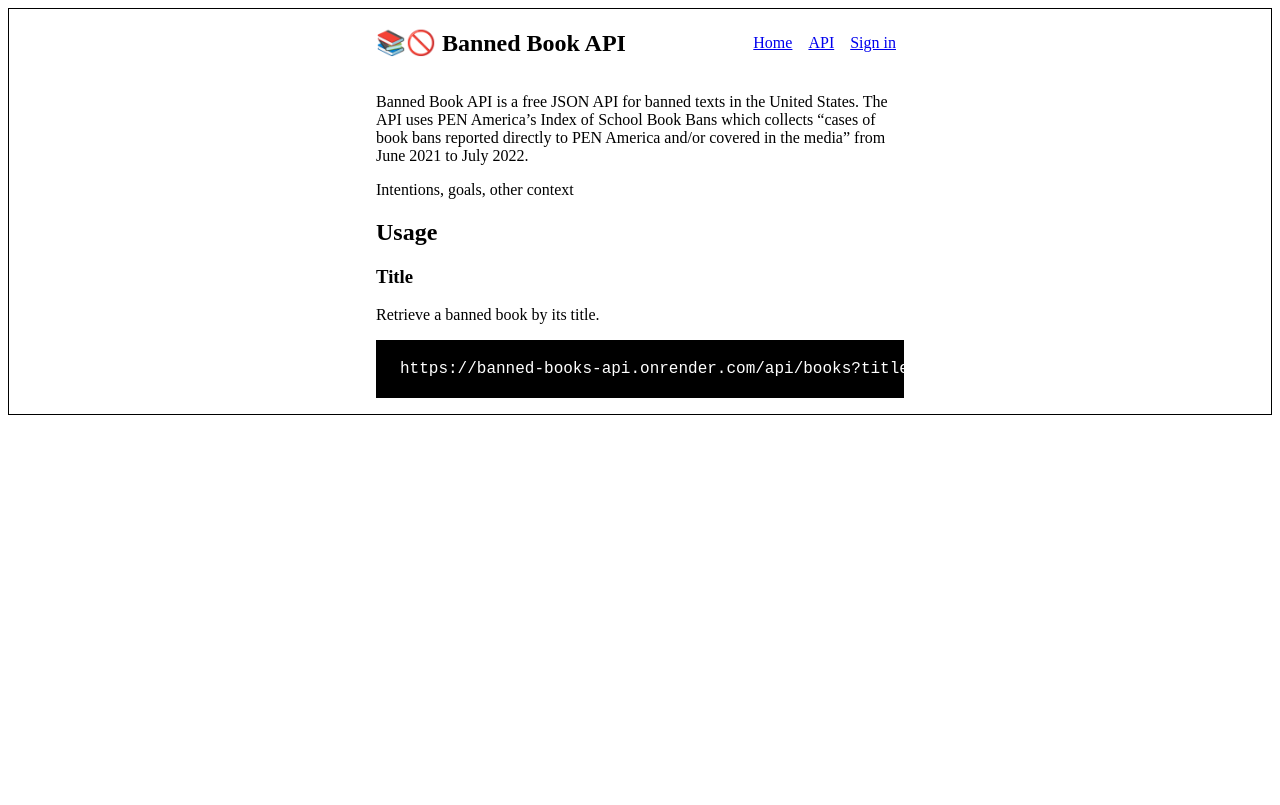
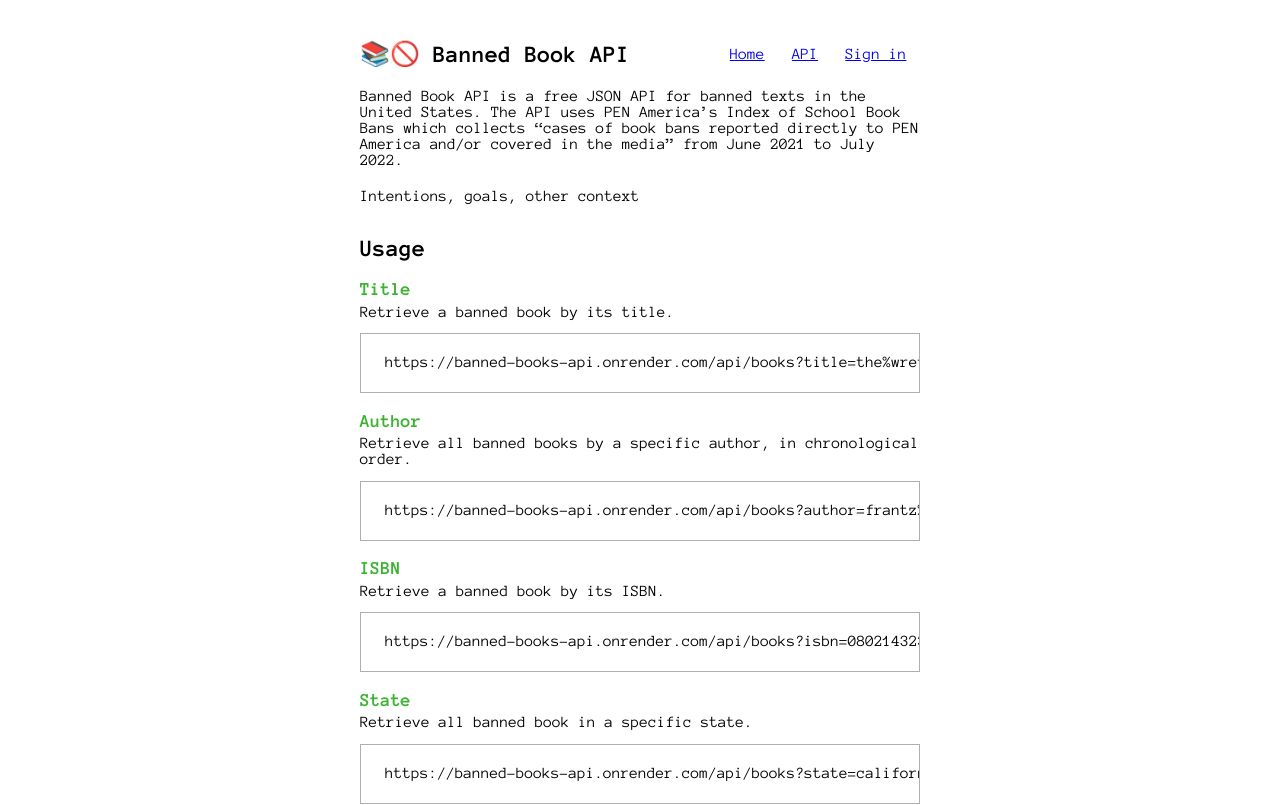
Before and after one commit to tespin/banned-prison-book-api, a React (Create React App) app: page / in a window 1280 px wide. Shown: the top 805 px of the page. Built offline with nearby package versions, Linux system fonts and the light colour scheme.

Commit message:
added text styling and between main elements

```diff
--- a/public/index.html
+++ b/public/index.html
@@ -24,6 +24,7 @@
       work correctly both with client-side routing and a non-root public URL.
       Learn how to configure a non-root public URL by running `npm run build`.
     -->
+    <link rel="stylesheet" href="https://fonts.googleapis.com/css2?family=Anonymous+Pro:wght@200..800&display=swap">
     <title>React App</title>
   </head>
   <body>
--- a/src/Header/Navigation.module.css
+++ b/src/Header/Navigation.module.css
@@ -12,6 +12,10 @@
     padding: 0;
 }
 
+.nav h1, .nav ul {
+    margin: 2rem 0 1.25rem 0;
+}
+
 .nav li {
-    margin: 0 0.5rem;
+    margin: 0 0.85rem;
 }
--- a/src/Home/Home.js
+++ b/src/Home/Home.js
@@ -2,19 +2,18 @@ import React from 'react';
 import MainHeader from '../Header/MainHeader';
 import Card from '../UI/Card';
 import classes from './Home.module.css';
-import Snippet from '../Usage/Snippet';
+import Usage from '../Usage/Usage';
 
 const Home = (props) => {
     return (
         <Card className={classes.home}>
             <MainHeader />
             <main>
-                <p>Banned Book API is a free JSON API for banned texts in the United States. The API uses PEN America’s Index of School Book Bans which collects “cases of book bans reported directly to PEN America and/or covered in the media” from June 2021 to July 2022.</p>
-                <p>Intentions, goals, other context</p>
-                <h2>Usage</h2>
-                <h3>Title</h3>
-                <p>Retrieve a banned book by its title.</p>
-                <Snippet endpoint='title' params='the%wretched%of%the%earth'/>
+                <div className={classes.about}>
+                    <p>Banned Book API is a free JSON API for banned texts in the United States. The API uses PEN America’s Index of School Book Bans which collects “cases of book bans reported directly to PEN America and/or covered in the media” from June 2021 to July 2022.</p>
+                    <p>Intentions, goals, other context</p>
+                </div>
+                <Usage />
             </main>
         </Card>
     );
--- a/src/Home/Home.module.css
+++ b/src/Home/Home.module.css
@@ -1,5 +1,9 @@
 .home {
     flex-direction: column;
-    width: 33rem;
+    width: 35rem;
     border: none;
 }
+
+.about p {
+    margin: 0 0 1.25rem 0;
+}
--- a/src/UI/Card.module.css
+++ b/src/UI/Card.module.css
@@ -1,5 +1,5 @@
 .card {
     display: flex;
     justify-content: center;
-    border: solid black 1px;
+    /* border: solid black 1px; */
 }
--- a/src/Usage/Example.js
+++ b/src/Usage/Example.js
@@ -0,0 +1,21 @@
+import React from 'react';
+import Snippet from './Snippet';
+import classes from './Example.module.css';
+
+const Example = (props) => {
+    return (
+        <>
+            <div className={classes.example}>
+                <h3 className={classes.heading}>{props.heading}</h3>
+                <p className={classes.desc}>{props.desc}</p>
+                <Snippet endpoint={props.endpoint} params={props.params}></Snippet>
+            </div>
+        </>
+    );
+}
+
+export default Example;
+
+{/* <h3>Title</h3>
+                <p>Retrieve a banned book by its title.</p>
+                <Snippet endpoint='title' params='the%wretched%of%the%earth'/> */}
--- a/src/Usage/Example.module.css
+++ b/src/Usage/Example.module.css
@@ -0,0 +1,13 @@
+.example {
+    margin: 0 0 1.15rem 0;
+}
+
+.heading {
+    color: #3DB332;
+    margin: 0 0 0 0;
+}
+
+.desc {
+    /* margin-top: 0.35rem; */
+    margin: 0.35rem 0 0 0;
+}
--- a/src/Usage/Snippet.module.css
+++ b/src/Usage/Snippet.module.css
@@ -1,9 +1,12 @@
 .snippet {
-    background: #000;
+    background: transparent;
+    margin: 0.85rem 0 0 0;
     padding: 1.25rem 1.5rem;
-    overflow: scroll;
+    overflow-x: scroll;
+    border: 1px solid #A9B3A8;
 }
 
 .snippet code {
-    color: #fff;
+    color: #000;
+    font-family: 'Anonymous Pro', Courier, sans-serif;
 }
--- a/src/Usage/Usage.js
+++ b/src/Usage/Usage.js
@@ -1,8 +1,20 @@
 import React from 'react';
+import Example from './Example';
+import classes from './Usage.module.css';
 
 const Usage = (props) => {
     return (
-        <>Usage</>
+        <>
+            <h2 className={classes.usage}>Usage</h2>
+            <Example heading='Title' desc='Retrieve a banned book by its title.' endpoint='title' params='the%wretched%of%the%earth'/>
+            <Example heading='Author' desc='Retrieve all banned books by a specific author, in chronological order.' endpoint='author' params='frantz%fanon'/>
+            <Example heading='ISBN' desc='Retrieve a banned book by its ISBN.' endpoint='isbn' params='080214323'/>
+            <Example heading='State' desc='Retrieve all banned book in a specific state.' endpoint='state' params='california'/>
+            <Example heading='Genre' desc='Retrieve all banned books in a specific genre.' endpoint='genre' params='lgbtq'/>
+            <Example heading='Random' desc='Retrieve a random banned book.' endpoint='random' params=''/>
+            <Example heading='Multiple Results' desc='Retrieve a random banned book.' endpoint='random' params='results=10'/>
+            <Example heading='All' desc='Retrieve all banned books, in random order.' endpoint='all' params=''/>
+        </>
     );
 };
 
--- a/src/Usage/Usage.module.css
+++ b/src/Usage/Usage.module.css
@@ -0,0 +1,3 @@
+.usage {
+    margin: 2rem 0 1.25rem 0;
+}
--- a/src/index.css
+++ b/src/index.css
@@ -1,3 +1,4 @@
 body, html {
     font-size: 16px;
+    font-family: 'Anonymous Pro', Courier, sans-serif;
 }
```
Also changed, not shown: src/Usage/Snippet.js (+6 -2 lines).
